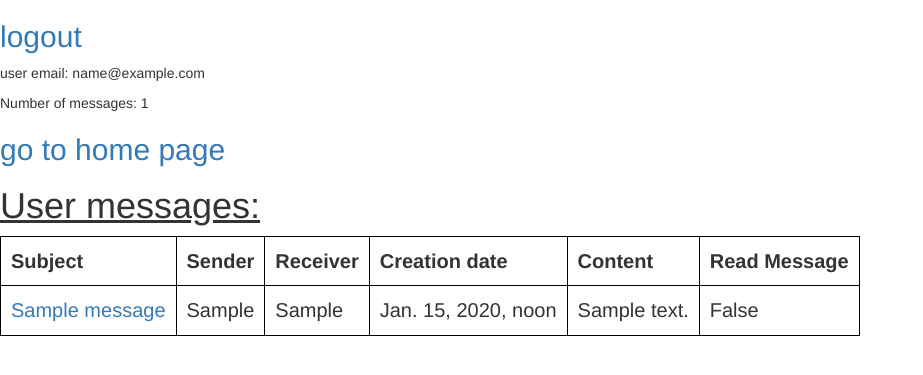
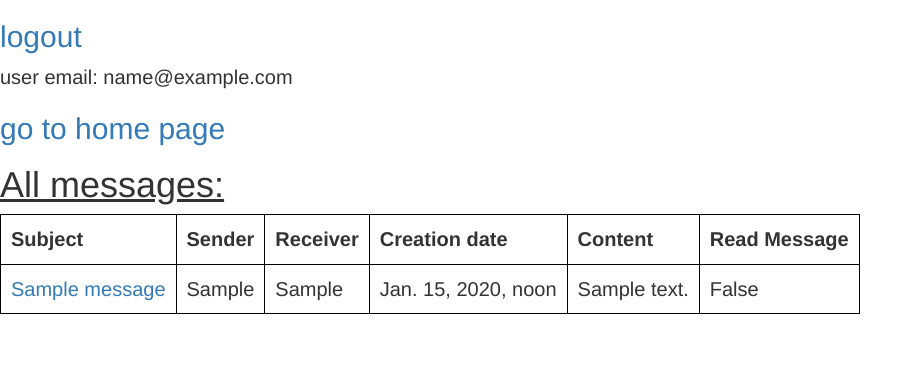
Before and after one commit to yitzhak12/Messaging_System, a Django app: page /messages in a window 1280 px wide. Shown: the top 375 px of the page, without its empty margins (0-923 px from the left). Run offline with Django 3.2, Linux system fonts and the light colour scheme; a user stored in the database is signed in; tables that the repository leaves empty hold one stand-in row (values such as "Sample post"); some libraries are stand-ins or nearby versions.

Commit message:
Update messaging system
Update functionality, and the design of messaging system.

```diff
--- a/messaging_system/forms.py
+++ b/messaging_system/forms.py
@@ -25,6 +25,10 @@ class UserForm(forms.ModelForm):
 
 
 class MessageForm(forms.ModelForm):
+    USER_EMAIL_CHOICES = ((u.email, u.email) for u in User.objects.all())
+
+    receiver = forms.ChoiceField(choices=USER_EMAIL_CHOICES, widget=forms.Select)
+
     class Meta:
         model = Message
         fields = ('receiver', 'content', 'subject')
--- a/messaging_system/models.py
+++ b/messaging_system/models.py
@@ -1,10 +1,10 @@
 from django.db import models
-from django.contrib.auth.models import User, AbstractUser
+from django.contrib.auth.models import User
 from datetime import datetime
 
 
 class Message(models.Model):
-    users = models.ManyToManyField(User)
+    user = models.ForeignKey(User, on_delete=models.CASCADE, null=True)
     sender = models.CharField(max_length=90)
     receiver = models.CharField(max_length=150)
     content = models.TextField(blank=True)
--- a/messaging_system/static/css/messaging_system.css
+++ b/messaging_system/static/css/messaging_system.css
@@ -11,3 +11,7 @@ table, th, td{
     font-size: 20px;
     color: purple;
 }
+
+#message-details ul li {
+    font-size: 28px;
+}
--- a/messaging_system/templates/messaging_system/base.html
+++ b/messaging_system/templates/messaging_system/base.html
@@ -14,8 +14,8 @@
     <h2><a href="{% url 'logout' %}">logout</a></h2>
 </div>
 <div id="user-details">
-    <p>user email: {{ request.user.email }} </p>
-    <p> Number of messages: {{ messages|length }}</p>
+    <p style="font-size: 20px">user email: {{ request.user.email }} </p>
+    <!--<p> Number of messages: {{ messages|length }}</p>-->
 </div>
 
 <div class="content">
--- a/messaging_system/templates/messaging_system/show_message.html
+++ b/messaging_system/templates/messaging_system/show_message.html
@@ -14,4 +14,8 @@
             <li> Content: {{ message.content }} </li>
         </ul>
     </div>
+
+    <div>
+        <h2><a href="{% url 'delete_message' pk=message.pk %}">Delete message</a></h2>
+    </div>
 {% endblock %}
--- a/messaging_system/templates/messaging_system/show_messages.html
+++ b/messaging_system/templates/messaging_system/show_messages.html
@@ -5,7 +5,11 @@
             <h2><a href="{% url 'home_page' %}">go to home page</a></h2>
         </div>
         <div>
-            <h1><u>User messages:</u></h1>
+            {% if show_unread_messages %}
+            <h1><u>Unread messages:</u></h1>
+            {% else %}
+            <h1><u>All messages:</u></h1>
+            {% endif %}
         </div>
 
         <section id="user-messages">
--- a/messaging_system/urls.py
+++ b/messaging_system/urls.py
@@ -7,5 +7,6 @@ urlpatterns = [
     path('messages', views.get_messages, name='show_messages'),
     path('unread_messages/', views.get_unread_messages, name='show_unread_messages'),
     path('read_message/<int:pk>/', views.read_message, name='show_message'),
-    path('write_message/', views.create_new_message, name='write_message')
+    path('write_message/', views.create_new_message, name='write_message'),
+    path('delete_message/<int:pk>/', views.delete_message, name='delete_message'),
 ]
--- a/messaging_system/views.py
+++ b/messaging_system/views.py
@@ -51,7 +51,9 @@ def get_messages(request):
 
 @login_required
 def get_unread_messages(request):
-    pass
+    messages = request.user.message_set.filter(read_message=False)
+    return render(request, 'messaging_system/show_messages.html',
+                  {'messages': messages, 'show_unread_messages': True})
 
 
 @login_required
@@ -69,12 +71,18 @@ def create_new_message(request):
         message_form = MessageForm(request.POST)
         if message_form.is_valid():
             message = message_form.save(commit=False)
+            print(message_form.cleaned_data)
             if User.objects.filter(email=message.receiver).exists():
                 receiver_user = User.objects.get(email=message.receiver)
                 message.sender = user.email
+                message.user = user
                 message.save()
-                message.users.add(user)
-                message.users.add(receiver_user)
+                if message.receiver != message.sender:
+                    # Create a new message object related to the receiver user
+                    message.pk = None
+                    message.user = receiver_user
+                    message.save()
+
                 return redirect('show_messages')
             else:
                 error = "User '{}' is not exist".format(message.receiver)
```
Also changed, not shown: messaging_system/templates/messaging_system/write_message.html (+15 -0 lines), messaging_system/migrations/0003_auto_20190626_1733.py (added), messaging_system/migrations/0004_auto_20190702_1312.py (added), messaging_system/migrations/0005_auto_20190702_1343.py (added), messaging_system/migrations/0006_auto_20190702_1724.py (added), 1 other file.
